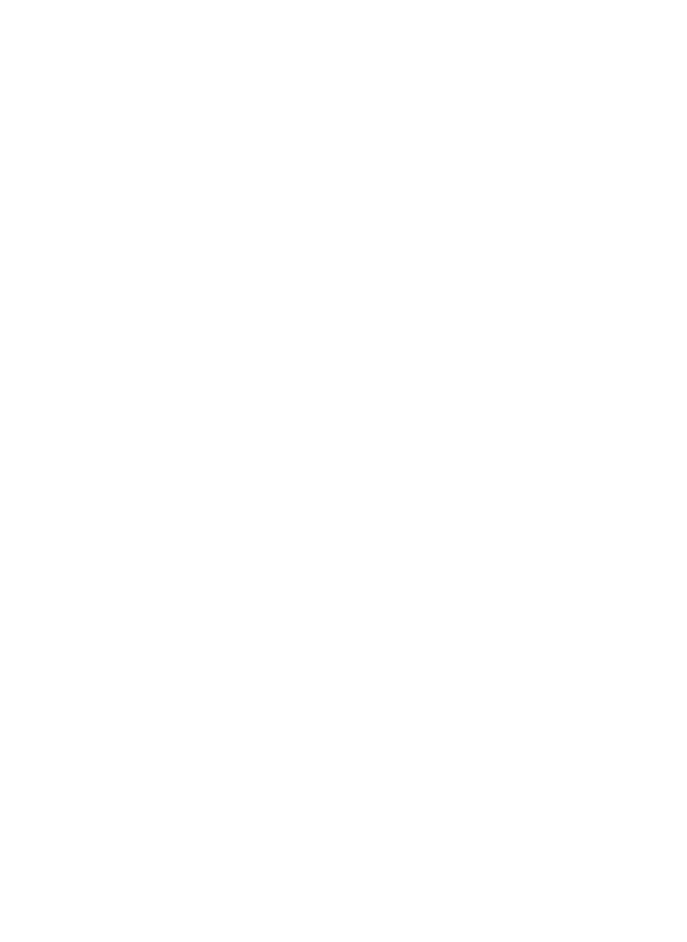
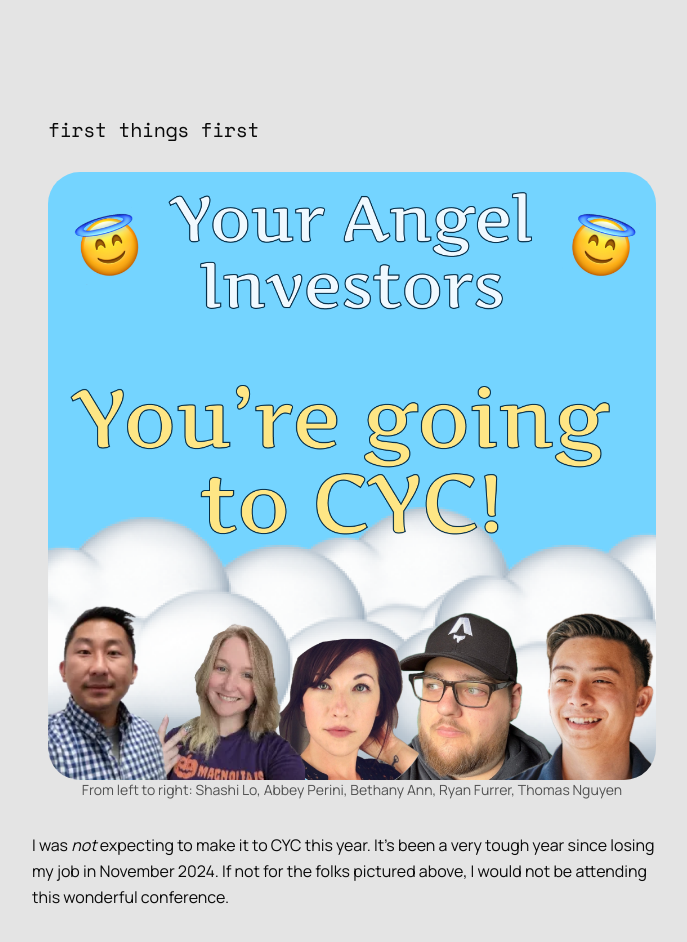
Before and after one commit to walterfurrer/portfolio-v2, a Next.js app: page /commit-your-code-2025 in a window 1280 px wide. Before the commit this address had no page. Shown: the part 440-1382 px from the top of the page, without its empty margins (288-975 px from the left). Before the commit the page ends 928 px from the top, so only its background shows below. Built offline with nearby package versions, Linux system fonts and the light colour scheme.

Commit message:
Started adding content to cyc-2025

```diff
--- /dev/null
+++ b/app/commit-your-code-2025/page.tsx
@@ -0,0 +1,43 @@
+import ModeToggle from "@/components/ModeToggle";
+import CycHeader from "./CycHeader";
+import waltersangels from "../../public/cyc-angel-investors.png";
+import Image from "next/image";
+
+export default function CommitYourCode2025() {
+  return (
+    <div className="flex flex-col gap-32 px-4 font-sans md:px-0">
+      <ModeToggle />
+      <CycHeader />
+      <section className="section">
+        <div className="section-header">
+          <h2>first things first</h2>
+          {/* <p className="text-muted-foreground text-sm">
+            If you see one of these people, please thank them for me
+          </p> */}
+        </div>
+        <div className="section-content">
+          <figure>
+            <Image
+              alt="Walter's CYC Angle Investors"
+              src={waltersangels}
+              className="rounded-4xl"
+            />
+            <figcaption className="text-muted-foreground text-center text-sm">
+              From left to right: Shashi Lo, Abbey Perini, Bethany Ann, Ryan
+              Furrer, Thomas Nguyen
+            </figcaption>
+          </figure>
+        </div>
+        <div>
+          <p>
+            I was <span className="italic">not</span> expecting to make it to
+            CYC this year. It's been a very tough year since losing my job in
+            November 2024. If not for the folks pictured above, I would not be
+            attending this wonderful conference.
+          </p>
+          <p></p>
+        </div>
+      </section>
+    </div>
+  );
+}
--- a/app/cyc/page.tsx
+++ /dev/null
@@ -1,16 +0,0 @@
-import ModeToggle from "@/components/ModeToggle";
-import CycHeader from "./CycHeader";
-import { Metadata } from "next";
-
-export const metadata: Metadata = {
-  title: "CYC 2025",
-};
-
-export default function Cyc() {
-  return (
-    <div className="flex flex-col gap-32 px-4 font-sans md:px-0">
-      <ModeToggle />
-      <CycHeader />
-    </div>
-  );
-}
--- a/package.json
+++ b/package.json
@@ -9,6 +9,7 @@
     "lint": "next lint"
   },
   "dependencies": {
+    "@calcom/embed-react": "^1.5.3",
     "@icons-pack/react-simple-icons": "^13.7.0",
     "@phosphor-icons/react": "^2.1.10",
     "@radix-ui/react-avatar": "^1.1.10",
```
Also changed, not shown: app/commit-your-code-2025/CycHeader.tsx (renamed from app/cyc/CycHeader.tsx, +1 -1 lines), public/cyc-angel-investors.png (added), 1 other file (tests, documents, lock files or other folders).
